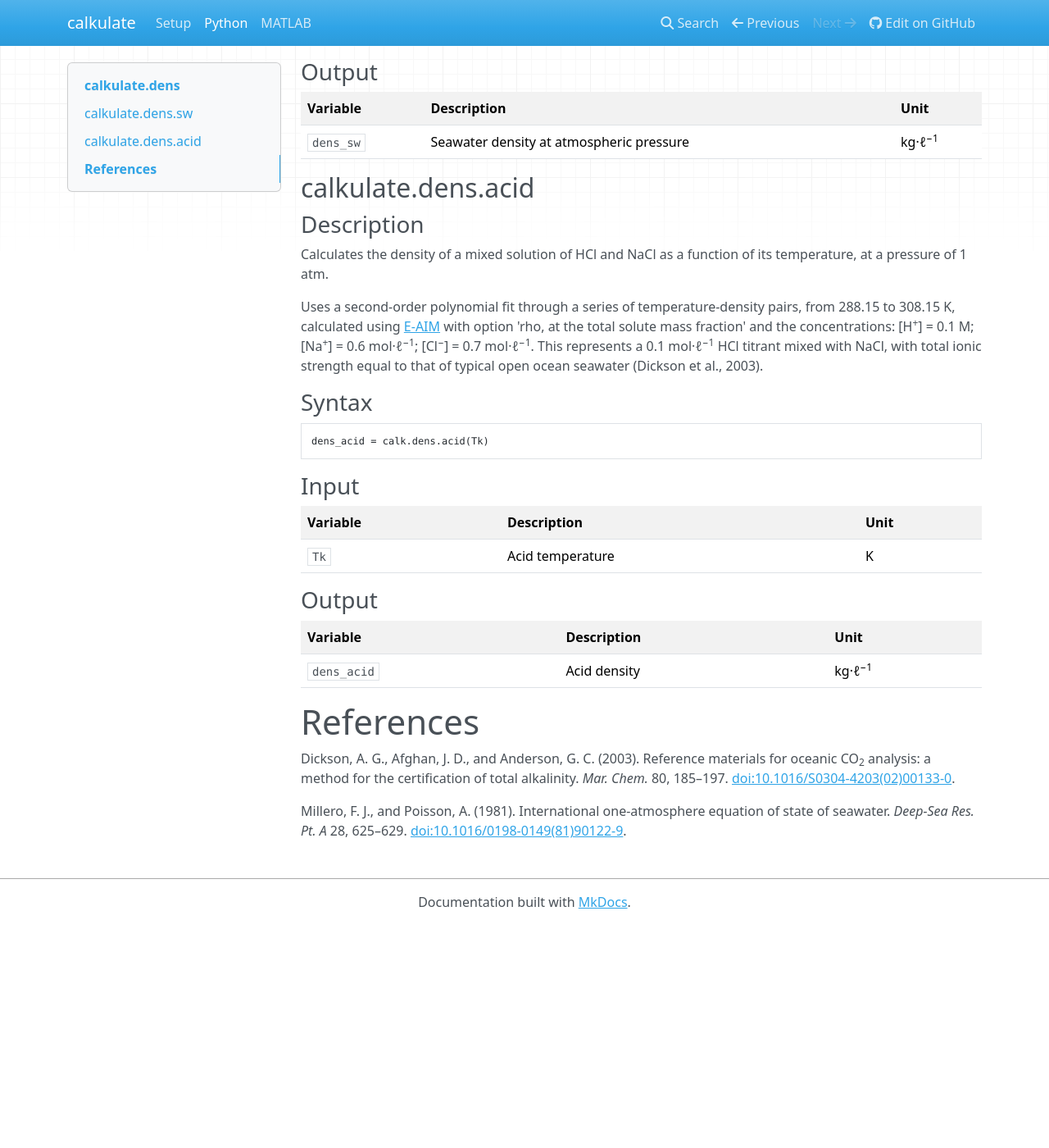
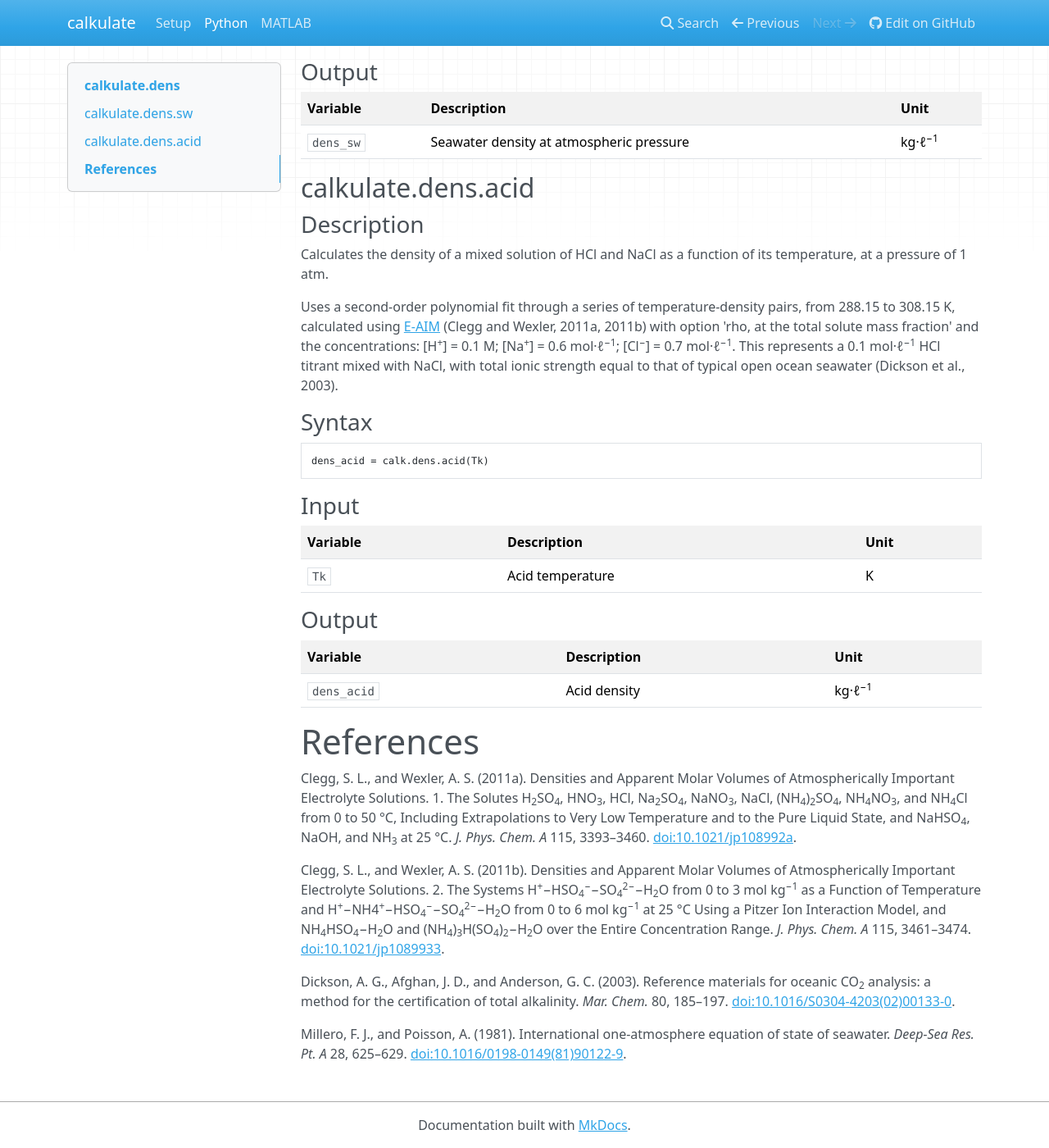
Before and after one commit to mvdh7/calkulate, an MkDocs documentation site: the page built from docs/python.md, in a window 1280 px wide and 1400 px high, scrolled down 538 px. Shown: the whole window at 82% size. Built offline with MkDocs 1.6.1, drawn with Linux system fonts in a browser that asks for light colours; nearby versions of some CDN libraries; before the commit the page ends 1666 px from its top, so only the background shows below that.

```diff
--- a/docs/python.md
+++ b/docs/python.md
@@ -62,7 +62,7 @@ dens_sw = calk.dens.sw(Tk,S)
 
 Calculates the density of a mixed solution of HCl and NaCl as a function of its temperature, at a pressure of 1 atm.
 
-Uses a second-order polynomial fit through a series of temperature-density pairs, from 288.15 to 308.15 K, calculated using [E-AIM](http://www.aim.env.uea.ac.uk/aim/density/density_electrolyte.php) with option 'rho, at the total solute mass fraction' and the concentrations: [H<sup>+</sup>] = 0.1 M; [Na<sup>+</sup>] = 0.6 mol·ℓ<sup>−1</sup>; [Cl<sup>−</sup>] = 0.7 mol·ℓ<sup>−1</sup>. This represents a 0.1 mol·ℓ<sup>−1</sup> HCl titrant mixed with NaCl, with total ionic strength equal to that of typical open ocean seawater (Dickson et al., 2003).
+Uses a second-order polynomial fit through a series of temperature-density pairs, from 288.15 to 308.15 K, calculated using [E-AIM](http://www.aim.env.uea.ac.uk/aim/density/density_electrolyte.php) (Clegg and Wexler, 2011a, 2011b) with option 'rho, at the total solute mass fraction' and the concentrations: [H<sup>+</sup>] = 0.1 M; [Na<sup>+</sup>] = 0.6 mol·ℓ<sup>−1</sup>; [Cl<sup>−</sup>] = 0.7 mol·ℓ<sup>−1</sup>. This represents a 0.1 mol·ℓ<sup>−1</sup> HCl titrant mixed with NaCl, with total ionic strength equal to that of typical open ocean seawater (Dickson et al., 2003).
 
 ### Syntax
 
@@ -104,8 +104,12 @@ dens_acid = calk.dens.acid(Tk)
 
 
 
+# References
 
-# References
+Clegg, S. L., and Wexler, A. S. (2011a). Densities and Apparent Molar Volumes of Atmospherically Important Electrolyte Solutions. 1. The Solutes H<sub>2</sub>SO<sub>4</sub>, HNO<sub>3</sub>, HCl, Na<sub>2</sub>SO<sub>4</sub>, NaNO<sub>3</sub>, NaCl, (NH<sub>4</sub>)<sub>2</sub>SO<sub>4</sub>, NH<sub>4</sub>NO<sub>3</sub>, and NH<sub>4</sub>Cl from 0 to 50 °C, Including Extrapolations to Very Low Temperature and to the Pure Liquid State, and NaHSO<sub>4</sub>, NaOH, and NH<sub>3</sub> at 25 °C. *J. Phys. Chem. A* 115, 3393–3460. [doi:10.1021/jp108992a](https://doi.org/10.1021/jp108992a).
+
+Clegg, S. L., and Wexler, A. S. (2011b). Densities and Apparent Molar Volumes of Atmospherically Important Electrolyte Solutions. 2. The Systems H<sup>+</sup>−HSO<sub>4</sub><sup>−</sup>−SO<sub>4</sub><sup>2−</sup>−H<sub>2</sub>O from 0 to 3 mol kg<sup>−1</sup> as a Function of Temperature and H<sup>+</sup>−NH4<sup>+</sup>−HSO<sub>4</sub><sup>−</sup>−SO<sub>4</sub><sup>2−</sup>−H<sub>2</sub>O from 0 to 6 mol kg<sup>−1</sup> at 25 °C Using a Pitzer Ion Interaction Model, and NH<sub>4</sub>HSO<sub>4</sub>−H<sub>2</sub>O and (NH<sub>4</sub>)<sub>3</sub>H(SO<sub>4</sub>)<sub>2</sub>−H<sub>2</sub>O over the Entire Concentration Range. *J. Phys. Chem. A* 115, 3461–3474. [doi:10.1021/jp1089933](https://doi.org/10.1021/jp1089933).
+
 
 Dickson, A. G., Afghan, J. D., and Anderson, G. C. (2003). Reference materials for oceanic CO<sub>2</sub> analysis: a method for the certification of total alkalinity. *Mar. Chem.* 80, 185–197. <a href="https://doi.org/10.1016/S0304-4203(02)00133-0">doi:10.1016/S0304-4203(02)00133-0</a>.
 
```
